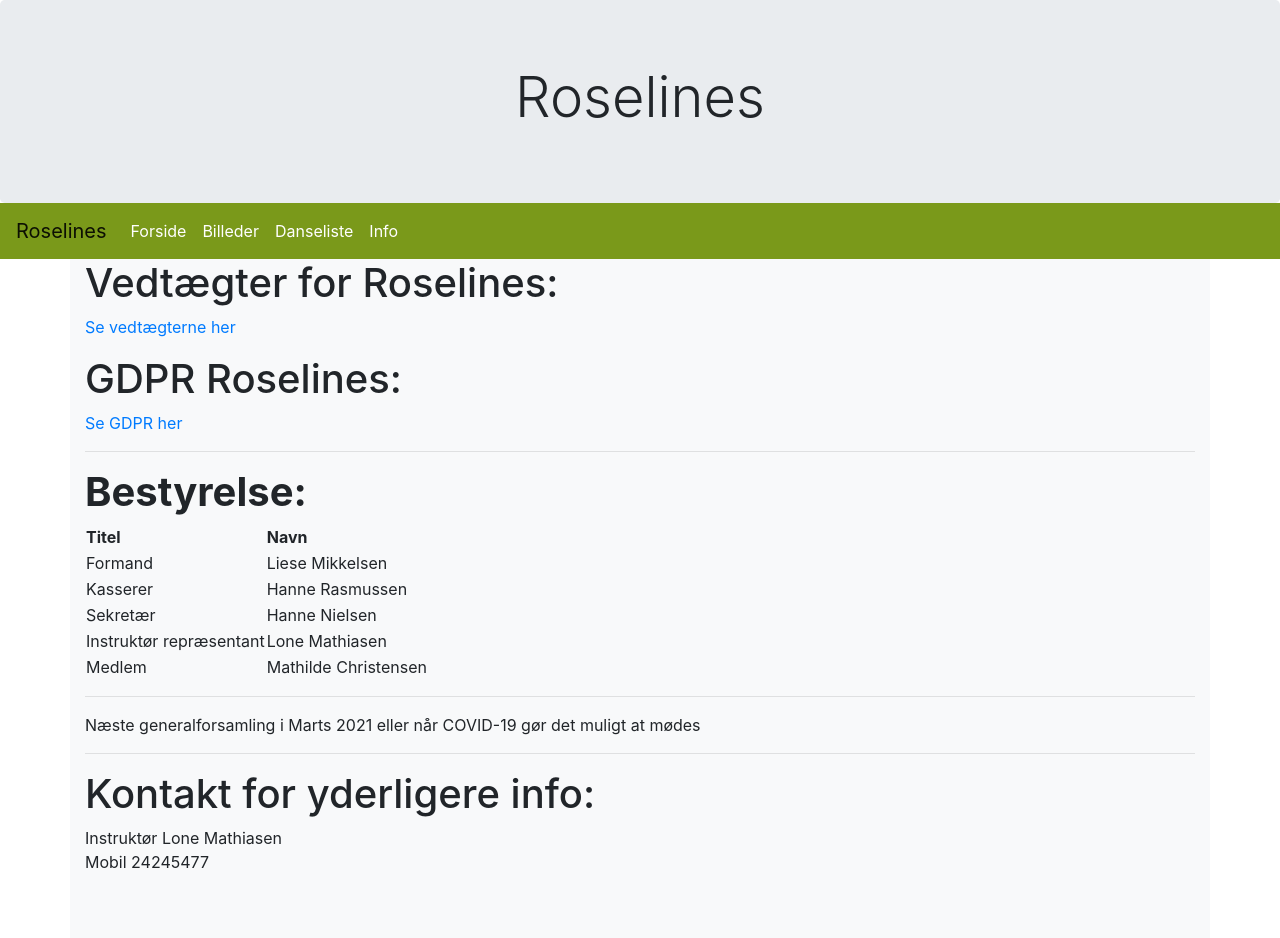
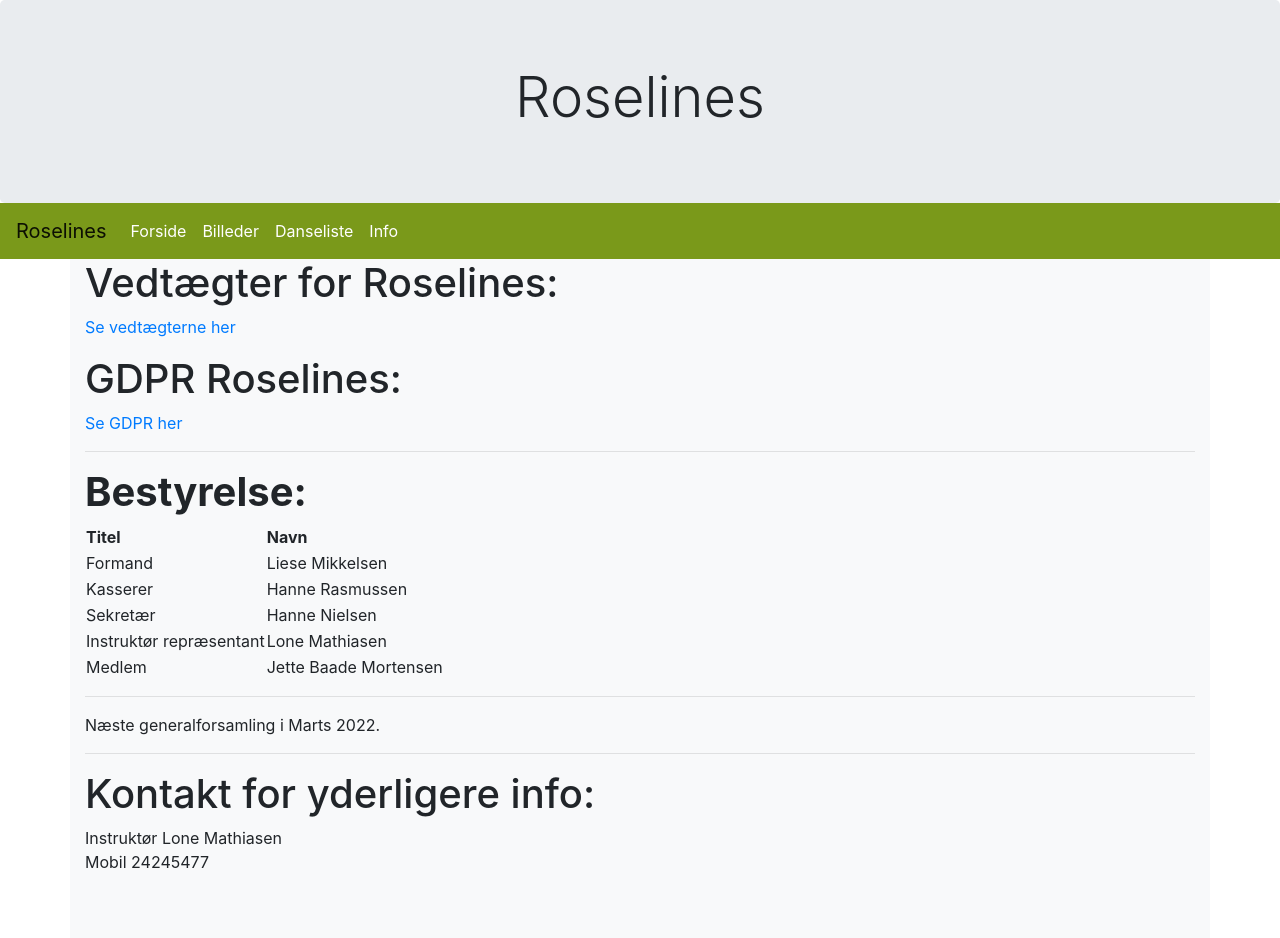
Before and after one commit to lonemathiasen/lonemathiasen.github.io, a Jekyll site: the page built from info.md, in a window 1280 px wide. Built offline with Jekyll 4.4.1, drawn with Linux system fonts in a browser that asks for light colours.

Commit message:
Update info.md
Rettet årstal generalforsamling og bestyrelsesmedlem

```diff
--- a/info.md
+++ b/info.md
@@ -34,11 +34,11 @@ Formand | Liese Mikkelsen
 Kasserer | Hanne Rasmussen
 Sekretær | Hanne Nielsen
 Instruktør repræsentant | Lone Mathiasen
-Medlem | Mathilde Christensen
+Medlem | Jette Baade Mortensen
 
 ---
 
-Næste generalforsamling i Marts 2021 eller når COVID-19 gør det muligt at mødes
+Næste generalforsamling i Marts 2022.
 
 
 ---
```
